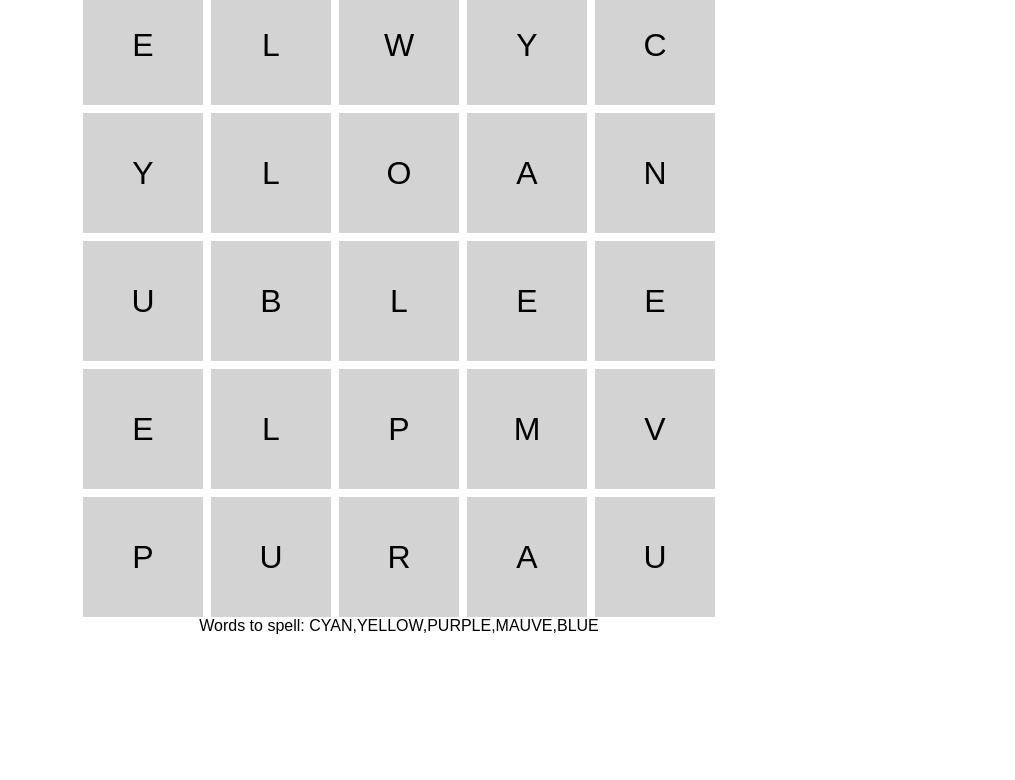
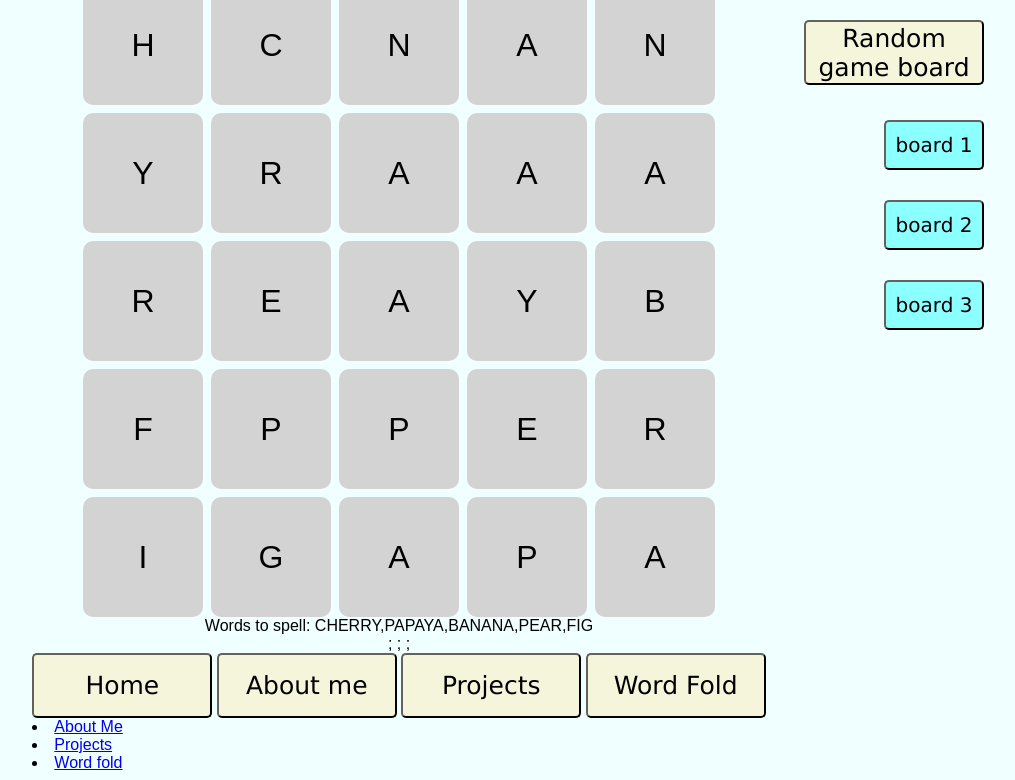
Before and after one commit to Raphi-Kepecs/public_html, a plain HTML site: page word_fold/game.html in a window 1280 px wide. Shown: the part 60-840 px from the top of the page, without its empty margins (241-1256 px from the left). Before the commit the page ends 800 px from the top, so only its background shows below. Drawn offline with Linux system fonts and the light colour scheme; files that its build step writes are made by us from their sources.

Commit message:
added word fold to site and added word fold
yay

```diff
--- a/word_fold/game.css
+++ b/word_fold/game.css
@@ -3,6 +3,7 @@ body {
     display: flex;
     Flex-direction: column;
     align-items: center;
+    background-color: azure;
 }
 
 h1{
@@ -20,6 +21,7 @@ h1{
 
 .cell {
     display: flex;
+    border-radius: 10px;
     justify-content: center;
     align-items: center;
     font-size: xx-large;
@@ -30,3 +32,22 @@ h1{
 .cell.selected{
     border: yellow 8px solid;
 }
+
+button{
+    font-size:25px;
+    font-family: 'Lucida Sans', 'Lucida Sans Regular', 'Lucida Grande', 'Lucida Sans Unicode', Geneva, Verdana, sans-serif;
+    border-radius: 5px;
+    border-color: rgb(15, 15, 14);
+    background-color: beige;
+    width: 180px;
+    height: 65px;
+}
+.chooseboard{
+    font-size:20px;
+    font-family: 'Lucida Sans', 'Lucida Sans Regular', 'Lucida Grande', 'Lucida Sans Unicode', Geneva, Verdana, sans-serif;
+    border-radius: 5px;
+    border-color: rgb(15, 15, 14);
+    background-color: rgba(0, 255, 255, 0.418);
+    width: 100px;
+    height: 50px;
+}
--- a/word_fold/game.html
+++ b/word_fold/game.html
@@ -5,6 +5,7 @@
 
 <title>Word Fold</title>
 <link rel="stylesheet" href="game.css">
+<link rel="stylesheet" href="tswnavbar.css">
 <script src="game.js" defer></script>
 </head>
 
@@ -40,6 +41,23 @@
     <div class="cell" onclick="on_click(4,4)"></div>
   </div>
   <div class="header" id="words"></div>
+  <button onclick="window.location.href = 'game.html'" style="position: absolute; top: 80px; right: 55px;">Random game board</button>
+  <div>
+    <button class="chooseboard" onclick="Change_Board(0)" style = "position: absolute; top: 180px; right: 55px;">board 1</button>;
+    <button class="chooseboard" onclick="Change_Board(1)" style = "position: absolute; top: 260px; right: 55px;">board 2</button>;
+    <button class="chooseboard" onclick="Change_Board(2)" style = "position: absolute; top: 340px; right: 55px;">board 3</button>;
+  </div>
+
+  <div id=" tswncssbuttons">
+    <button onclick="window.location.href='index.html'">Home</button>
+    <button onclick="window.location.href='aboutme.html'">About me</button>
+    <button onclick="window.location.href='projects.html'">Projects</button>
+    <button onclick="window.location.href='word_fold/game.html'">Word Fold</button>
+    <li><a href="aboutme.html">About Me</a></li>
+    <li><a href="projects.html">Projects</a></li>
+    <li><a href="word_fold/game.html">Word fold</a></li>
+  </div>
+
 </body>
 
 </html>
--- a/word_fold/game.js
+++ b/word_fold/game.js
@@ -27,6 +27,7 @@ const BOARDS = [
         words: ["CHERRY", "PAPAYA", "BANANA", "PEAR", "FIG"]
     },
 ]
+let index = 0;
 
 function make_cell_list(){
     let cells = Array.from(document.getElementById("cell-holder").children)
@@ -48,31 +49,42 @@ function setup_game(board){
 
     }
 }
-
-setup_game(BOARDS[0].cells);
-document.getElementById("words").innerHTML = "Words to spell: " + BOARDS[0].words.join(",")
+let boardpicked = Math.floor(Math.random() * 3);
+console.log(boardpicked);
+setup_game(BOARDS[boardpicked].cells);
+document.getElementById("words").innerHTML = "Words to spell: " + BOARDS[boardpicked].words.join(",");
 
 let selected_x = -1;
 let selected_y = -1;
 
 function select(x, y){
     let cell = CELLS[y][x];
-    if (cell.innerHTML.length > 0) {
-    selected_x = x;
-    selected_y = y;
-    cell.classList.add("selected");
-}}
+    if(cell.innerHTML.length > 0){
+        if (selected_x >= 0 && selected_y >= 0){
+            CELLS[selected_y][selected_x].classList.remove("selected");
+        }
+        selected_x = x;
+        selected_y = y;
+        cell.classList.add("selected");
+}
+}
 
 function move(x, y){
-
+    CELLS[y][x].innerHTML = CELLS[selected_y][selected_x].innerHTML + CELLS[y][x].innerHTML;
+    CELLS[selected_y][selected_x].innerHTML = "";
+    select(x, y);
 }
 
 function unselect(x, y){
-
+    CELLS[y][x].classList.remove("selected");
+    selected_x = -1;
+    selected_y = -1;
 }
 
 function can_move(x, y){
+    let is_next_to = Math.abs(selected_x-x) + Math.abs(selected_y-y) == 1;
 
+    return selected_x >= 0 && selected_y >= 0 && is_next_to && CELLS[y][x].innerHTML.length > 0;
 }
 
 function on_click(x, y){
@@ -84,3 +96,8 @@ function on_click(x, y){
         select(x, y)
     }
 }
+function Change_Board(index){
+    boardpicked = index;
+    setup_game(BOARDS[boardpicked].cells);
+    document.getElementById("words").innerHTML = "Words to spell: " + BOARDS[boardpicked].words.join(",");
+}
```
Also changed, not shown: Javascript test.html (deleted, +0 -17 lines), aboutme.html (+1 -0 lines), index.html (+1 -0 lines), projects.html (+1 -0 lines).
